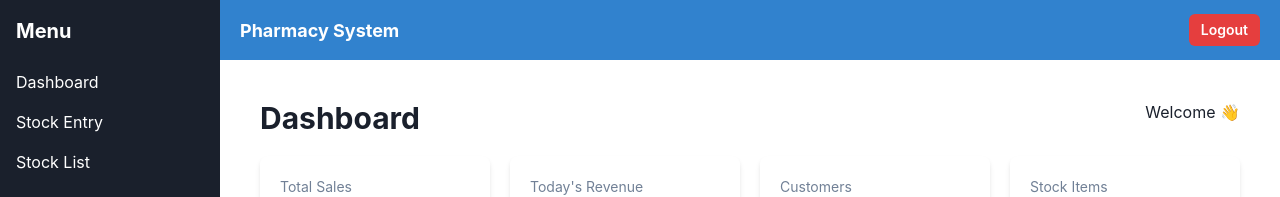
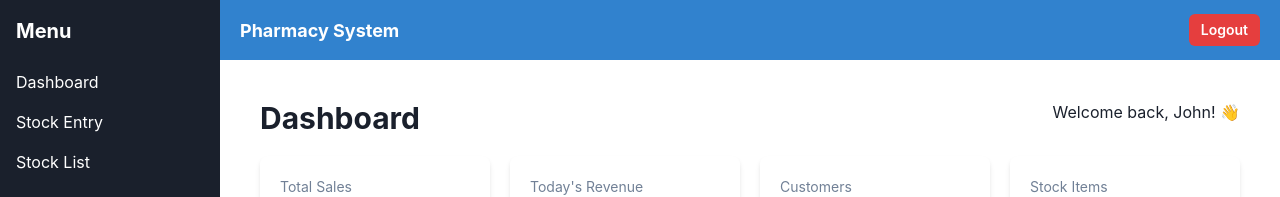
Before and after one commit to Rashmi-Ranjan-6372/Retail-PSMS, a React app in the folder Frontend/web/: page /dashboard in a window 1280 px wide. Shown: the top 197 px of the page. Built offline with nearby package versions, Linux system fonts and the light colour scheme; sample sign-in values are in the browser's storage; the HTML template or start-up script is replaced by a standard one.

Commit message:
Added The Dashboard Part In Frontend

```diff
--- a/Frontend/web/src/pages/Dashboard/Dashboard.jsx
+++ b/Frontend/web/src/pages/Dashboard/Dashboard.jsx
@@ -30,7 +30,7 @@ const Dashboard = () => {
       {/* Header */}
       <Flex justify="space-between" mb={5}>
         <Heading size="lg">Dashboard</Heading>
-        <Text>Welcome 👋</Text>
+        <Text>Welcome back, John! 👋</Text>
       </Flex>
 
       {/* Cards */}
```
